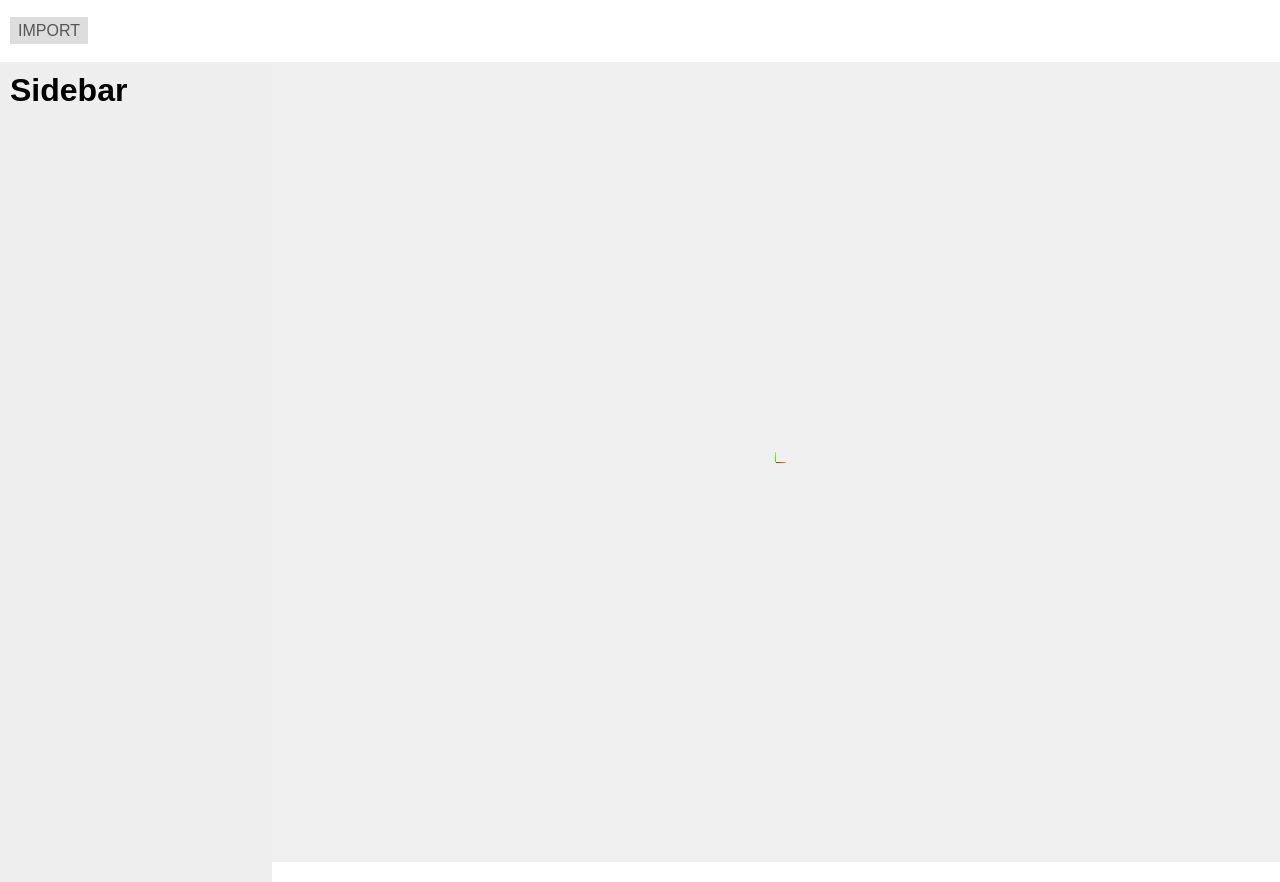
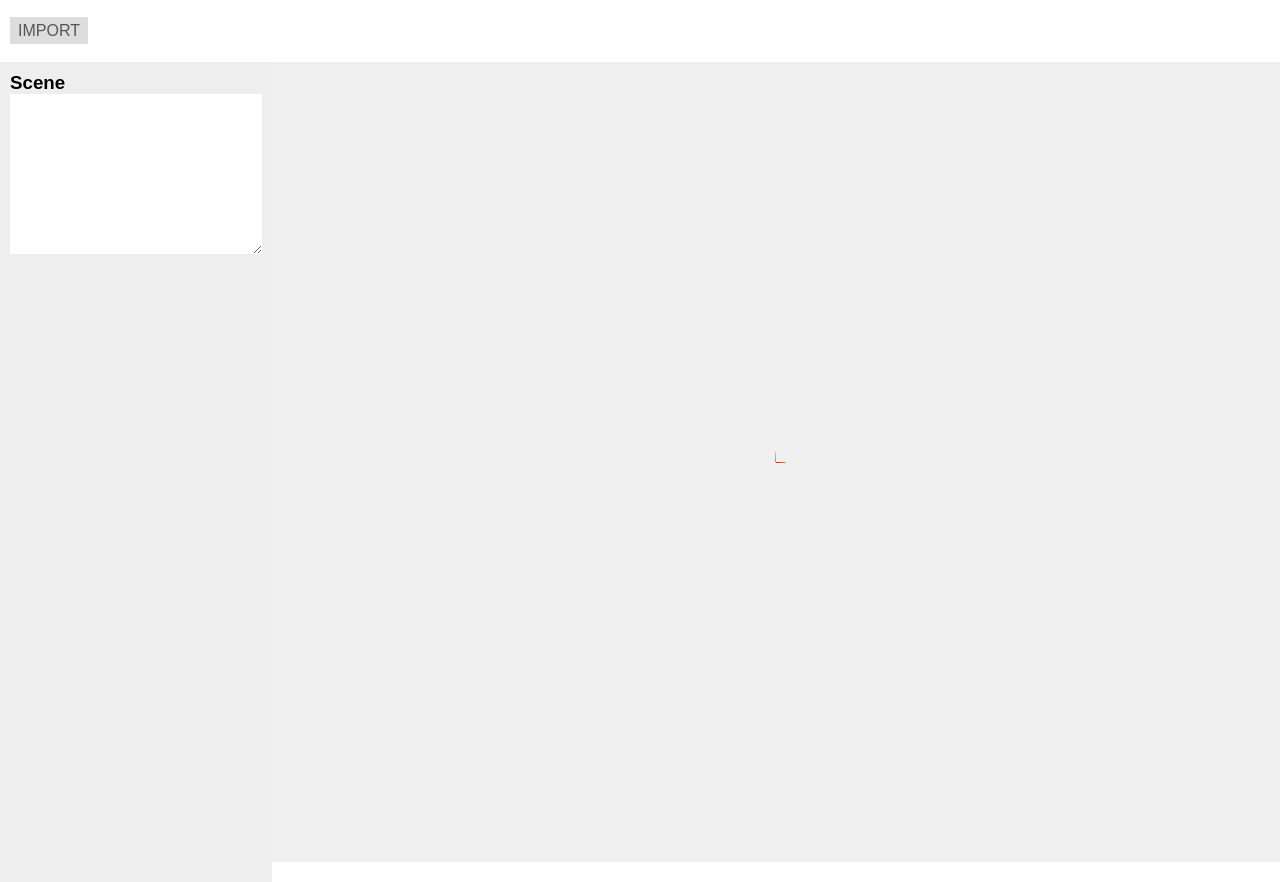
Before and after one commit to AngyDev/custom-3D, a React app: page / in a window 1280 px wide. Built offline with nearby package versions, Linux system fonts and the light colour scheme.

Commit message:
[FEAT] add object file list close #9

```diff
--- a/src/assets/styles/index.scss
+++ b/src/assets/styles/index.scss
@@ -9,3 +9,4 @@
 @import "../../components/Button/button";
 @import "../../components/Import/import";
 @import "../../components/Main/main";
+@import "../../components/Panel/panel";
--- a/src/components/Import/Import.js
+++ b/src/components/Import/Import.js
@@ -1,4 +1,4 @@
-import React, { useEffect, useState } from 'react'
+import React, { useState } from 'react'
 import { useSelector } from 'react-redux';
 import { selectScene } from '../../features/scene/sceneSlice';
 import { STLLoader } from 'three/examples/jsm/loaders/STLLoader.js';
--- /dev/null
+++ b/src/components/Panel/Panel.js
@@ -0,0 +1,24 @@
+import React from 'react';
+import { useSelector } from 'react-redux';
+import { selectScene } from '../../features/scene/sceneSlice';
+
+export default function Panel() {
+
+    const scene = useSelector(selectScene);
+
+    return (
+        <div className="panel">
+            <div id="scene" className="">
+                {
+                    scene.children && scene.children.map((obj, i) => {
+                        //return <p key={i}>{obj.type}</p>
+                        if (obj.type === "Group") {
+                            obj.children.map((mesh) => <p>mesh.name</p>);
+                            //return <p key={i}>{obj}</p>
+                        }
+                    })
+                }
+            </div>
+        </div>
+    )
+}
--- /dev/null
+++ b/src/components/Panel/panel.scss
@@ -0,0 +1,8 @@
+.panel {
+    padding: 10px;
+    background-color: white;
+    /* cursor: pointer; */
+    height: 140px;
+    overflow: auto;
+    resize: vertical;
+}
--- a/src/components/Sidebar/Sidebar.js
+++ b/src/components/Sidebar/Sidebar.js
@@ -1,9 +1,15 @@
 import React from 'react'
+import Panel from '../Panel/Panel'
 
 export default function Sidebar() {
     return (
         <div className="sidebar">
-            <h1>Sidebar</h1>
+            <div className="scene__list">
+                <div className="scene__panel">
+                    <h3>Scene</h3>
+                    <Panel />
+                </div>
+            </div>
         </div>
     )
 }
--- a/src/components/Sidebar/sidebar.scss
+++ b/src/components/Sidebar/sidebar.scss
@@ -3,4 +3,12 @@
     height: 100vh;
     background-color: #eeeeee;
     padding: 10px;
+
+    &__list {
+        margin-top: 10px;
+    }
+
+    &__panel {
+        margin-bottom: 10px;
+    }
 }
```
Also changed, not shown: 2 other files (tests, documents, lock files or other folders).
